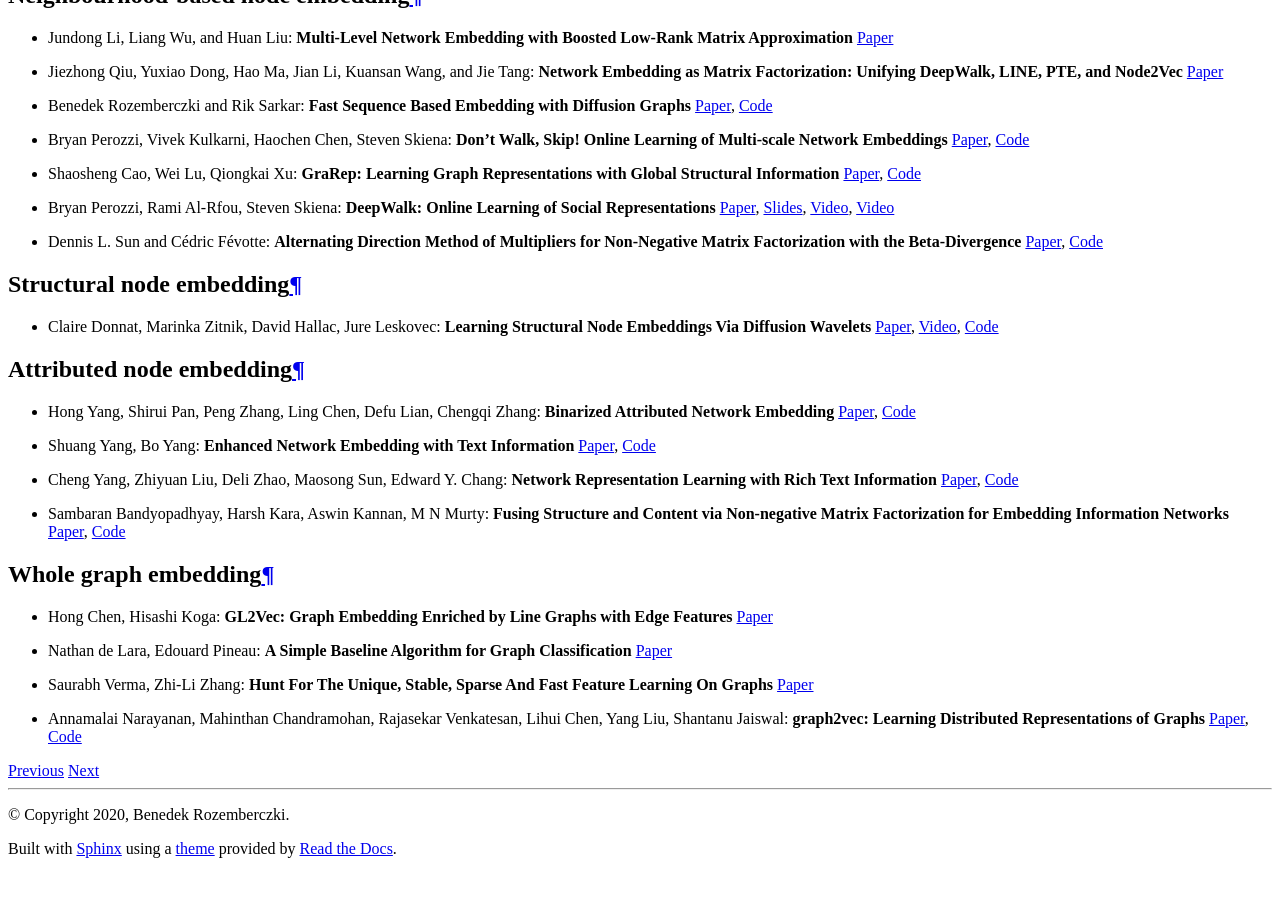
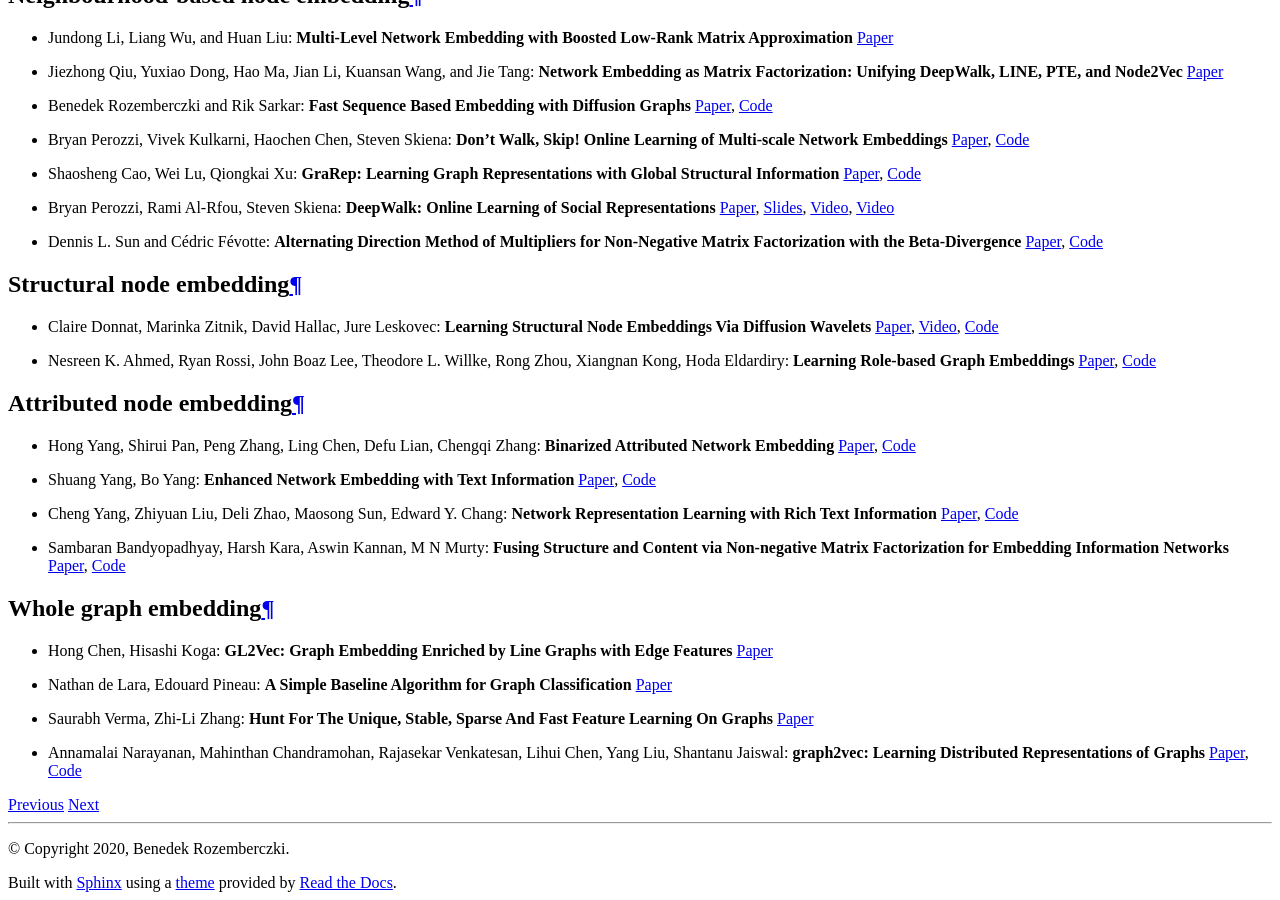
Before and after one commit to benedekrozemberczki/karateclub, a Sphinx documentation site: the page built from docs/source/notes/resources.rst, in a window 1280 px wide and 900 px high, scrolled down 1451 px. Built offline with Sphinx 7.4.7 and the Read the Docs theme 2.0.0, drawn with Linux system fonts in a browser that asks for light colours; pages that are not in the unit, such as notebooks, are missing from menus; before the commit the page ends 2317 px from its top, so only the background shows below that.

Commit message:
Role2Vec

```diff
--- a/docs/source/notes/resources.rst
+++ b/docs/source/notes/resources.rst
@@ -44,6 +44,10 @@ Structural node embedding
 * Claire Donnat, Marinka Zitnik, David Hallac, Jure Leskovec: **Learning Structural Node Embeddings Via Diffusion Wavelets** `Paper <https://arxiv.org/abs/1710.10321>`_, `Video <https://www.youtube.com/watch?v=S4QZiUPJkRI>`_, `Code <https://github.com/benedekrozemberczki/GraphWaveMachine>`_
 
 
+* Nesreen K. Ahmed, Ryan Rossi, John Boaz Lee, Theodore L. Willke, Rong Zhou, Xiangnan Kong, Hoda Eldardiry: **Learning Role-based Graph Embeddings** `Paper <https://arxiv.org/abs/1710.10321>`_, `Code <https://github.com/benedekrozemberczki/Role2Vec>`_
+
+
+
 Attributed node embedding
 --------------------
 
```
